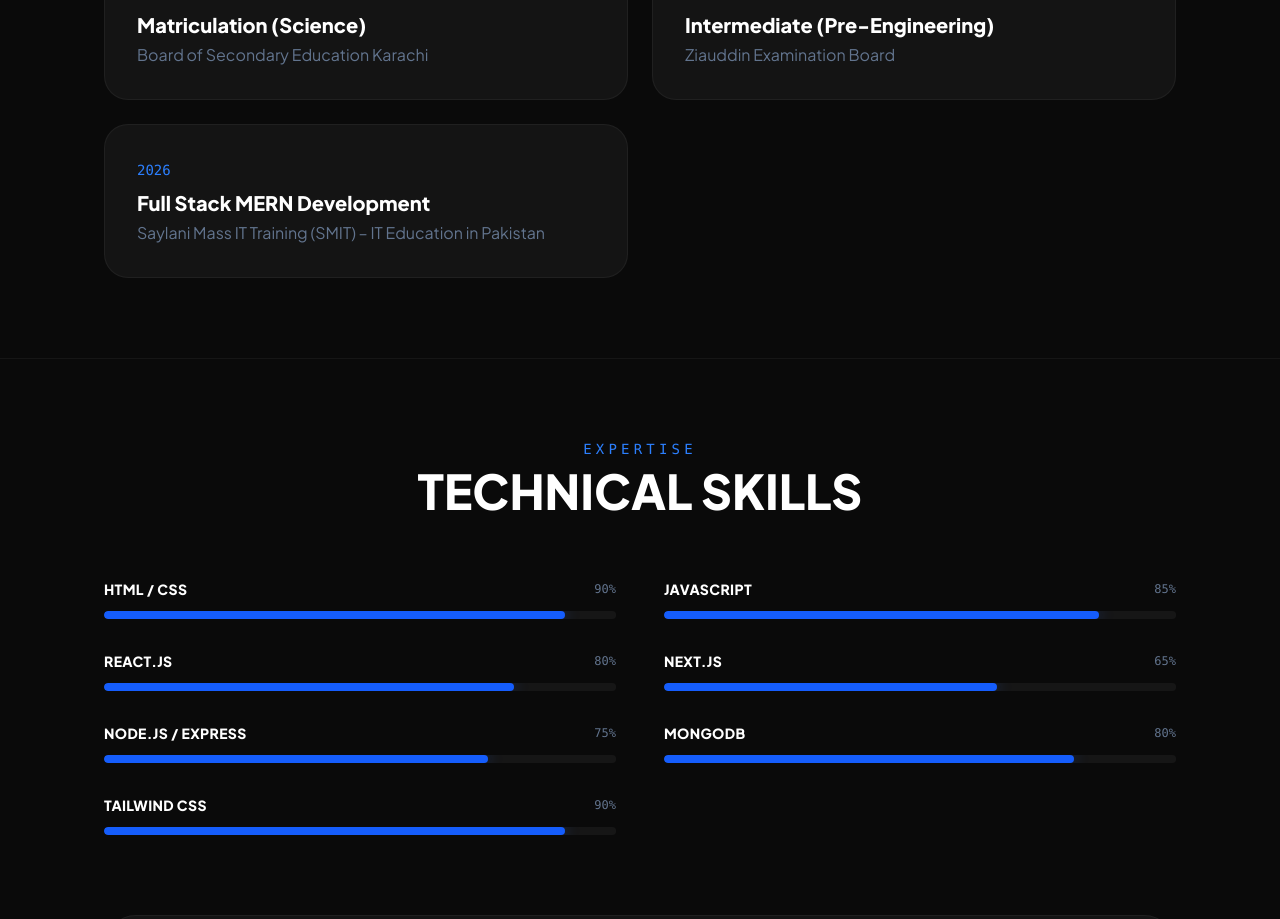
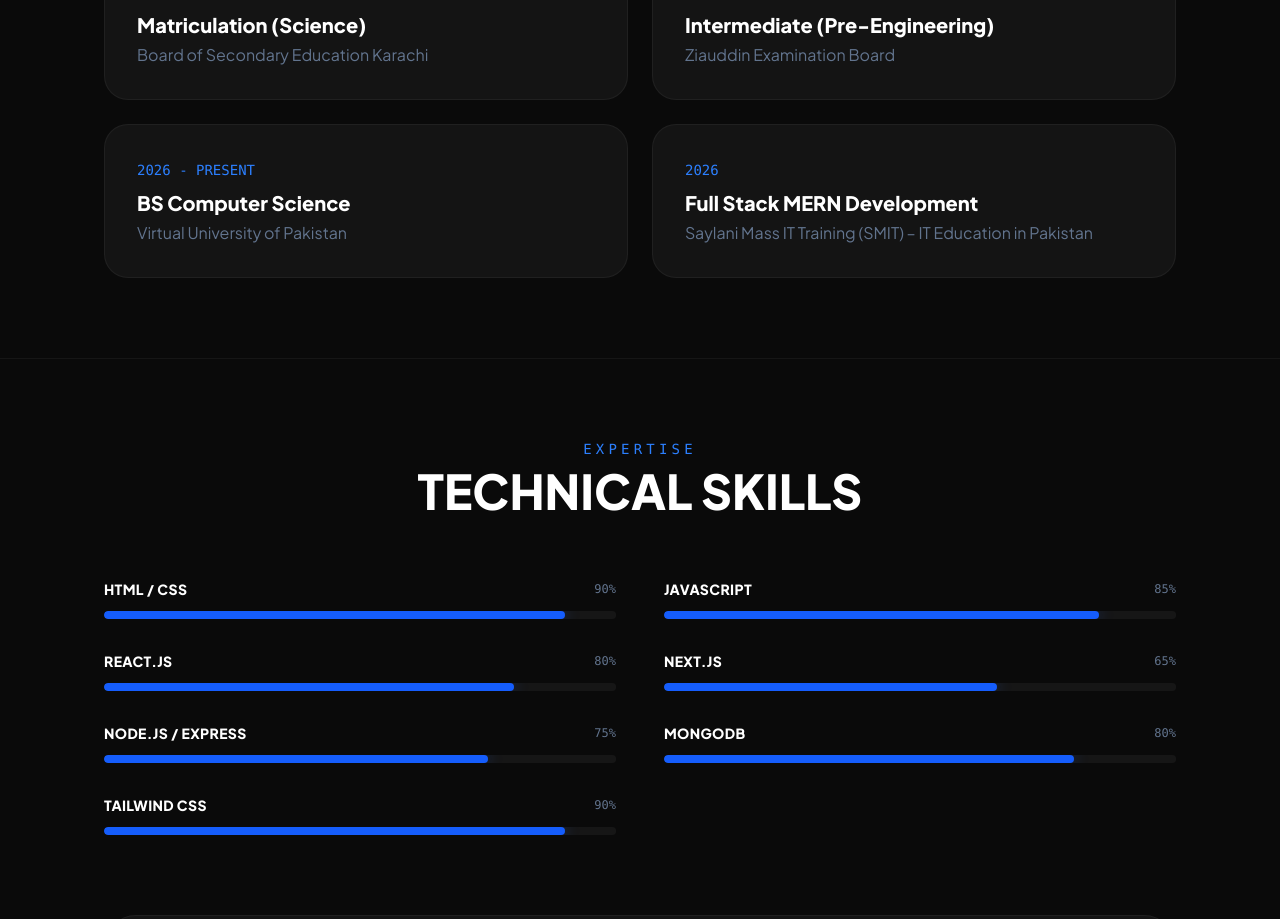
Before and after one commit to usamaanwr/portfolio, a React (Vite) app: page / in a window 1280 px wide. Shown: the part 1524-2443 px from the top of the page. Built offline with nearby package versions, Linux system fonts and the light colour scheme.

Commit message:
feat: update education data to reflect current studies and reorder entries

```diff
--- a/src/components/Education.jsx
+++ b/src/components/Education.jsx
@@ -2,7 +2,8 @@ export const Education = () => {
   const eduData = [
     { degree: "Matriculation (Science)", institute: "Board of Secondary Education Karachi", year: "2018" },
     { degree: "Intermediate (Pre-Engineering)", institute: "Ziauddin Examination Board", year: "2023" },
-    { degree: "Full Stack MERN Development", institute: "Saylani Mass IT Training (SMIT) – IT Education in Pakistan", year: "2026" }
+    { degree: "BS Computer Science", institute: "Virtual University of Pakistan", year: "2026 - Present" },
+   { degree: "Full Stack MERN Development", institute: "Saylani Mass IT Training (SMIT) – IT Education in Pakistan", year: "2026" }
   ];
 
   return (
```
